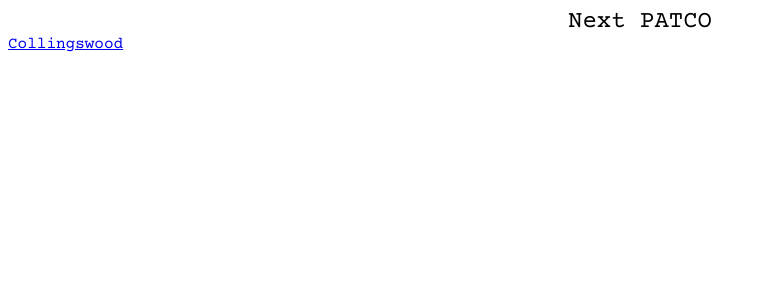
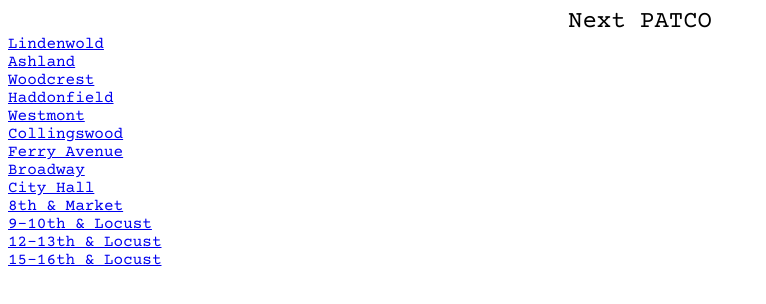
Before and after one commit to jrussellnj/nextjs-patco, a Next.js app: page / in a window 1280 px wide. Shown: the top 304 px of the page, without its empty margins (0-766 px from the left). Built offline with nearby package versions, Linux system fonts and the light colour scheme.

Commit message:
Fixing stopTimes map error when the url slug is not a station, and building more links to stations on the index page

```diff
--- a/pages/[station_name].js
+++ b/pages/[station_name].js
@@ -24,7 +24,7 @@
 // Get the departures for the given station
 export async function getServerSideProps(context) {
 
-  let stopTimes = null
+  let stopTimes = []
   const acceptableStationSlugs = [
     'lindenwold',
     'ashland',
--- a/pages/index.js
+++ b/pages/index.js
@@ -1,15 +1,76 @@
 import Link from 'next/link'
 
 function HomePage() {
+  const stations = [
+    {
+      'name': 'Lindenwold',
+      'slug': 'lindenwold'
+    },
+    {
+      'name': 'Ashland',
+      'slug': 'ashland'
+    },
+    {
+      'name': 'Woodcrest',
+      'slug': 'woodcrest'
+    },
+    {
+      'name': 'Haddonfield',
+      'slug': 'haddonfield'
+    },
+    {
+      'name': 'Westmont',
+      'slug': 'westmont'
+    },
+    {
+      'name': 'Collingswood',
+      'slug': 'collingswood'
+    },
+    {
+      'name': 'Ferry Avenue',
+      'slug': 'ferry-ave'
+    },
+    {
+      'name': 'Broadway',
+      'slug': 'broadway'
+    },
+    {
+      'name': 'City Hall',
+      'slug': 'city-hall'
+    },
+    {
+      'name': '8th & Market',
+      'slug': '8th-market'
+    },
+    {
+      'name': '9-10th & Locust',
+      'slug': '9-10th-locust'
+    },
+    {
+      'name': '12-13th & Locust',
+      'slug': '12-13th-locust'
+    },
+    {
+      'name': '15-16th & Locust',
+      'slug': '15-16th-locust'
+    }
+  ]
+
+  const stationLinks = stations.map((station) =>
+    <div key={station.slug}>
+      <Link href={ '/' + station.slug}>
+        <a>{ station.name }</a>
+      </Link>
+    </div>
+  )
+
   return (
     <div>
       <header>
         Next PATCO
       </header>
 
-      <Link href="/collingswood">
-        <a>Collingswood</a>
-      </Link>
+      { stationLinks }
     </div>
   )
 }
```
